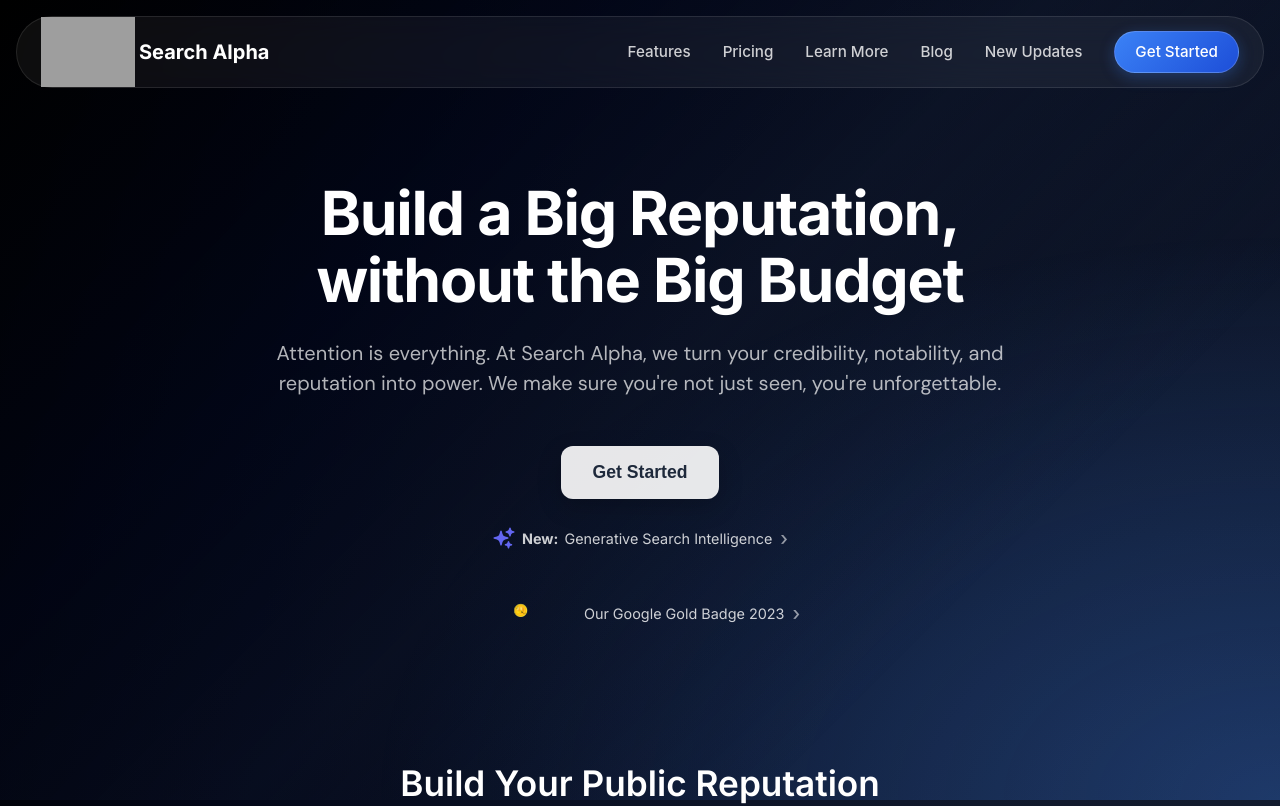
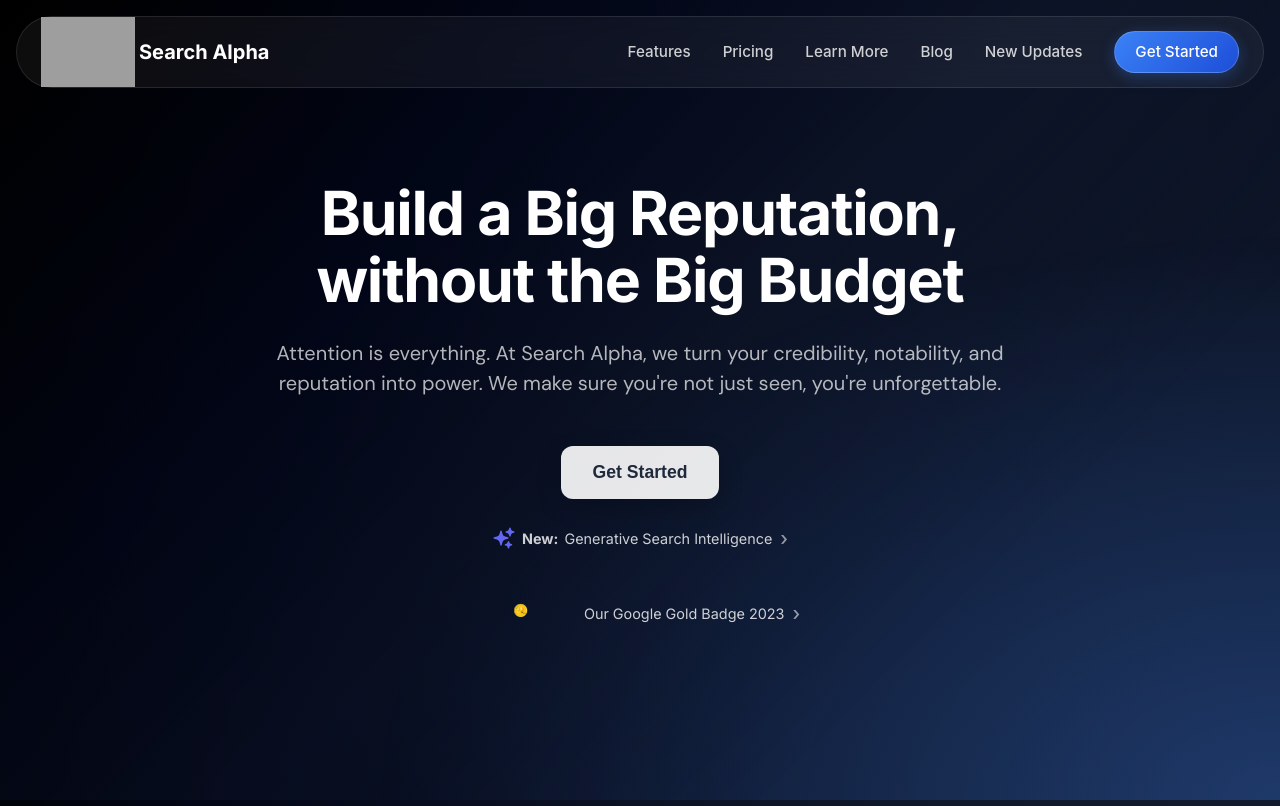
Before and after one commit to Searchohis/Fxdetective, a plain HTML site: page index.html in a window 1280 px wide. Shown: the top 806 px of the page. Drawn offline with Linux system fonts and the light colour scheme; grey boxes are pictures that could not be loaded.

Commit message:
Update index.html

```diff
--- a/index.html
+++ b/index.html
@@ -278,7 +278,7 @@
 
         /* Hero Section - UPDATED */
         .hero {
-            padding: 180px 0 20px 0;
+            padding: 180px 0 60px 0;
             text-align: center;
             position: relative;
         }
```
